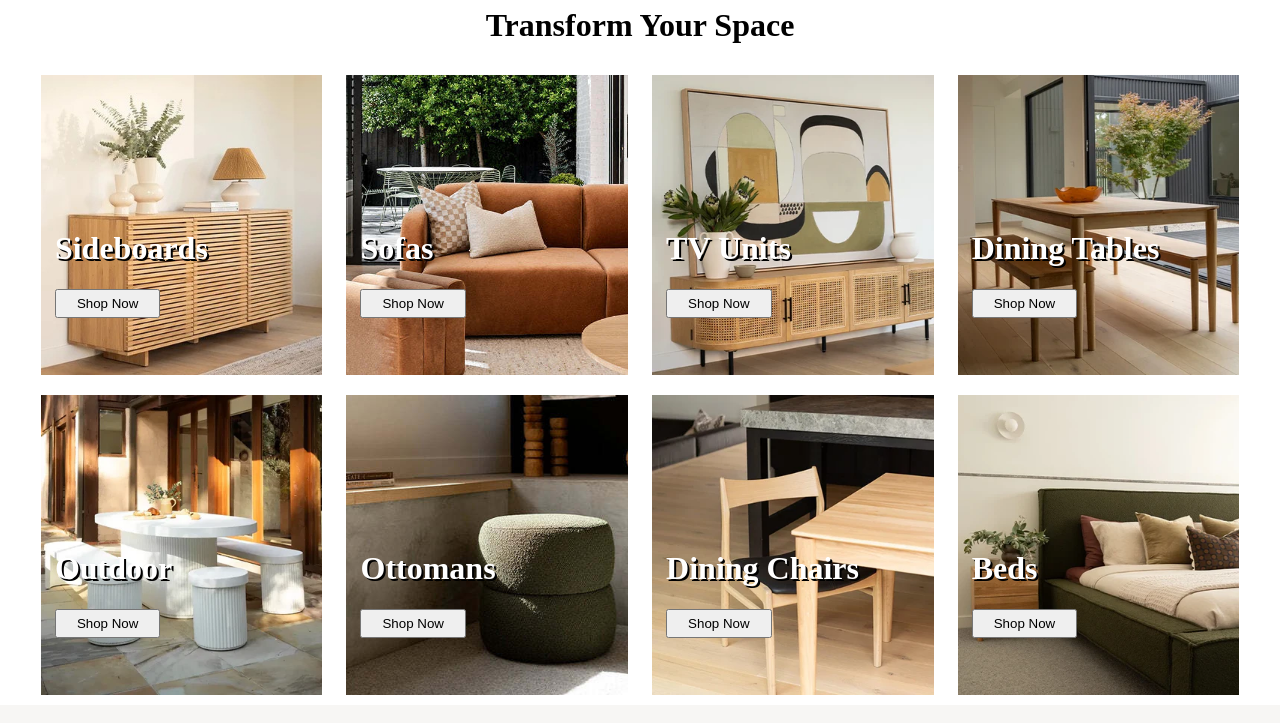
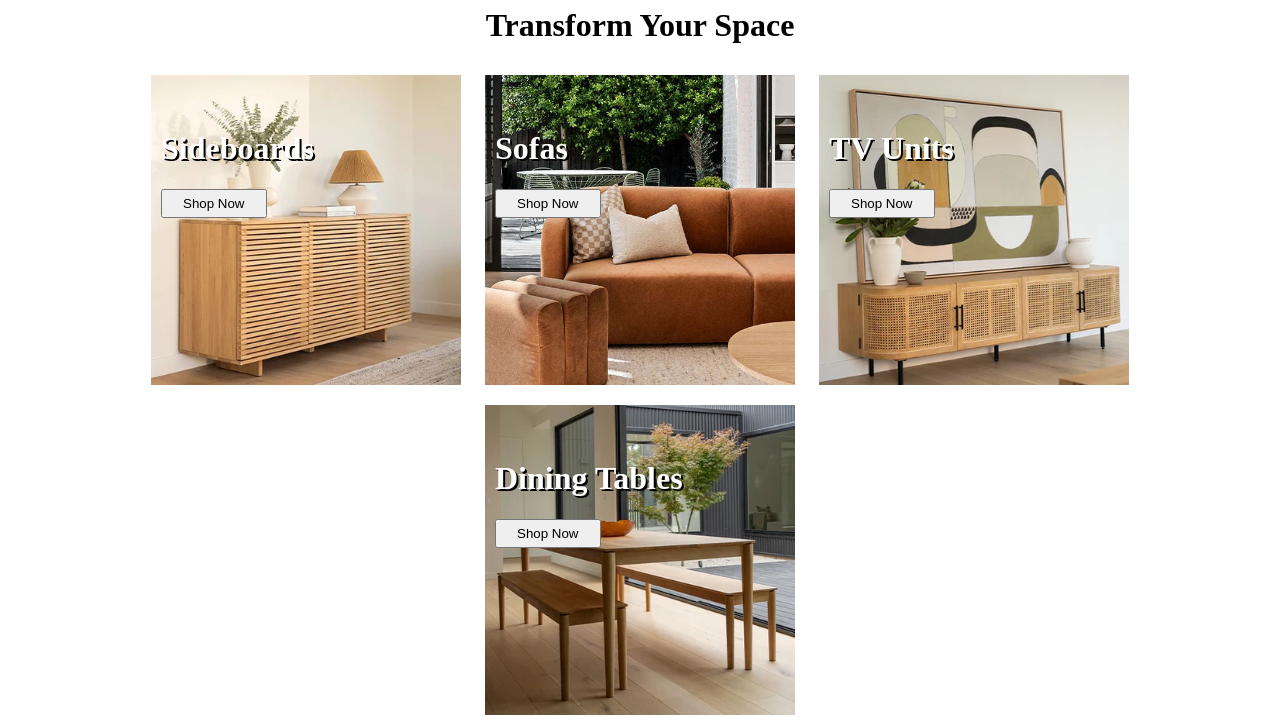
Before and after one commit to M-Umair4290/Saylani-Assignments, a plain HTML site: page Assignment_7/index.html in a window 1280 px wide. Shown: the part 820-1543 px from the top of the page. Drawn offline with Linux system fonts and the light colour scheme.

Commit message:
7th Assignment (Screen Size) Updated

```diff
--- a/Assignment_7/index.html
+++ b/Assignment_7/index.html
@@ -138,6 +138,8 @@
         </div>
     </div>
 
+    <br>
+
     <footer>
         <div class="myfooter">
             <div class="foot-top">
@@ -147,7 +149,7 @@
                 </div>
 
                 <div class="newsletter">
-                    <input type="email" name="myemail" id="my-email" size="60">
+                    <input type="email" name="myemail" id="my-email" size="50">
                     <button><a href="#">Sign up</a></button>
                 </div>
             </div>
--- a/Assignment_7/style.css
+++ b/Assignment_7/style.css
@@ -1,6 +1,6 @@
 body {
     margin: 0;
-    min-width: 320px;
+    min-width: 480px;
 }
 
 .updates {
@@ -70,6 +70,10 @@ body {
     text-decoration: none;
 }
 
+.mysale {
+    color: red !important;
+}
+
 /* .main-content{
     text-align: center;
     align-items: center;
@@ -121,7 +125,7 @@ body {
 }
 
 .content-2 {
-    min-width: 320px;
+    min-width: 480px;
     width: 100%;
 }
 
@@ -132,40 +136,42 @@ body {
 .photo-loc {
     display: inline-block;
     height: 300px;
-    width: 22%;
+    width: 300px;
+    min-width: 150px;
     margin: 10px;
+    padding: 5px;
 }
 
 .photo-text {
     text-align: left;
     color: white;
-    margin-top: 55%;
-    margin-left: 5%;
+    margin-top: 50px;
+    margin-left: 5px;
     text-shadow: 2px 2px black;
 }
 
 .cata-1 {
     background-image: url(./images/cata1.jpg);
     background-repeat: no-repeat;
-    background-size: cover;
+    background-size: contain;
 }
 
 .cata-2 {
     background-image: url(./images/cata2.jpg);
     background-repeat: no-repeat;
-    background-size: cover;
+    background-size: contain;
 }
 
 .cata-3 {
     background-image: url(./images/cata3.jpg);
     background-repeat: no-repeat;
-    background-size: cover;
+    background-size: contain;
 }
 
 .cata-4 {
     background-image: url(./images/cata4.jpg);
     background-repeat: no-repeat;
-    background-size: cover;
+    background-size: contain;
 }
 
 .cata-5 {
@@ -240,6 +246,7 @@ body {
 
 .newsletter button {
     margin: 0;
+    margin-top: 5px;
     background-color: black;
     padding: 10px 100px 10px 100px;
 }
```
